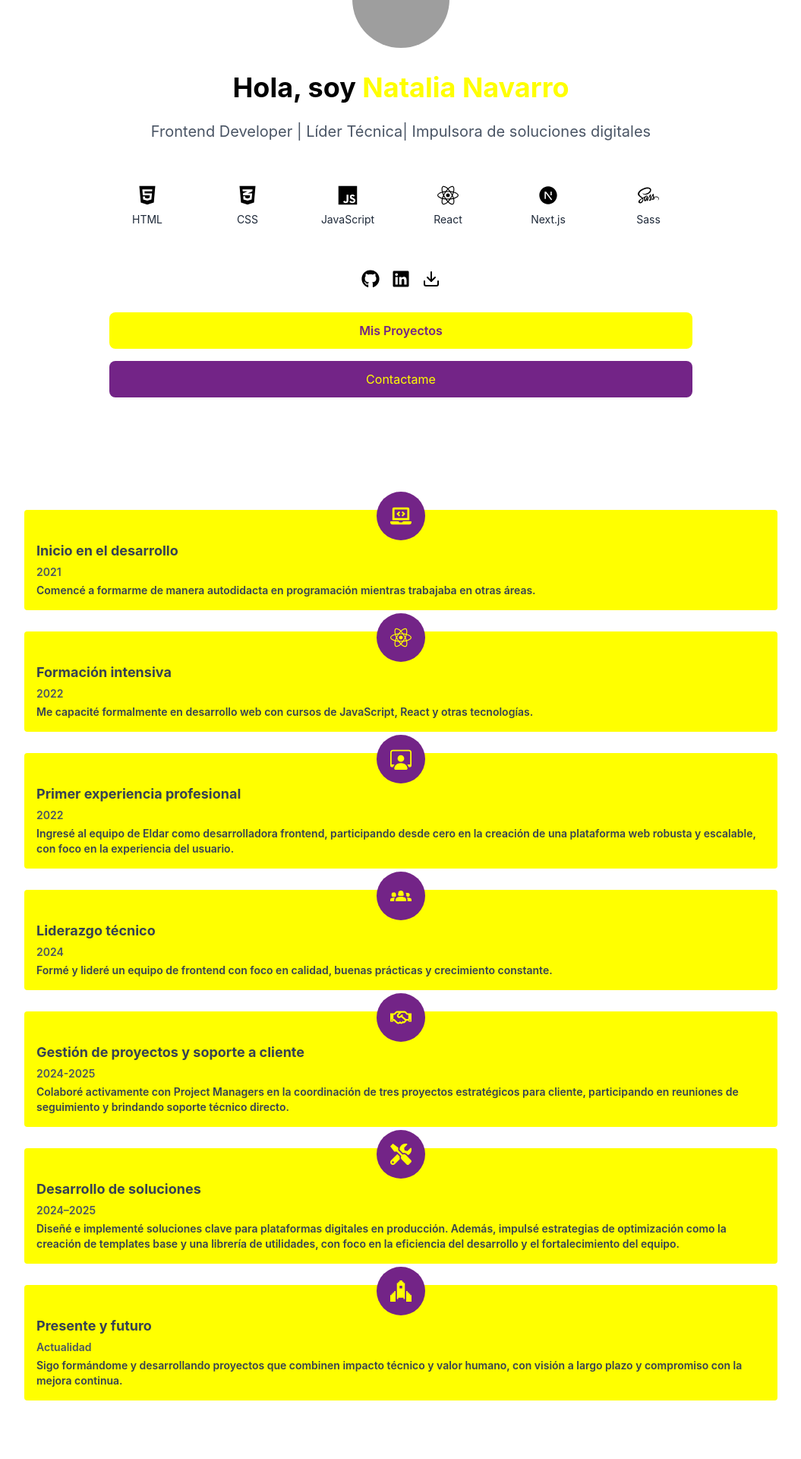
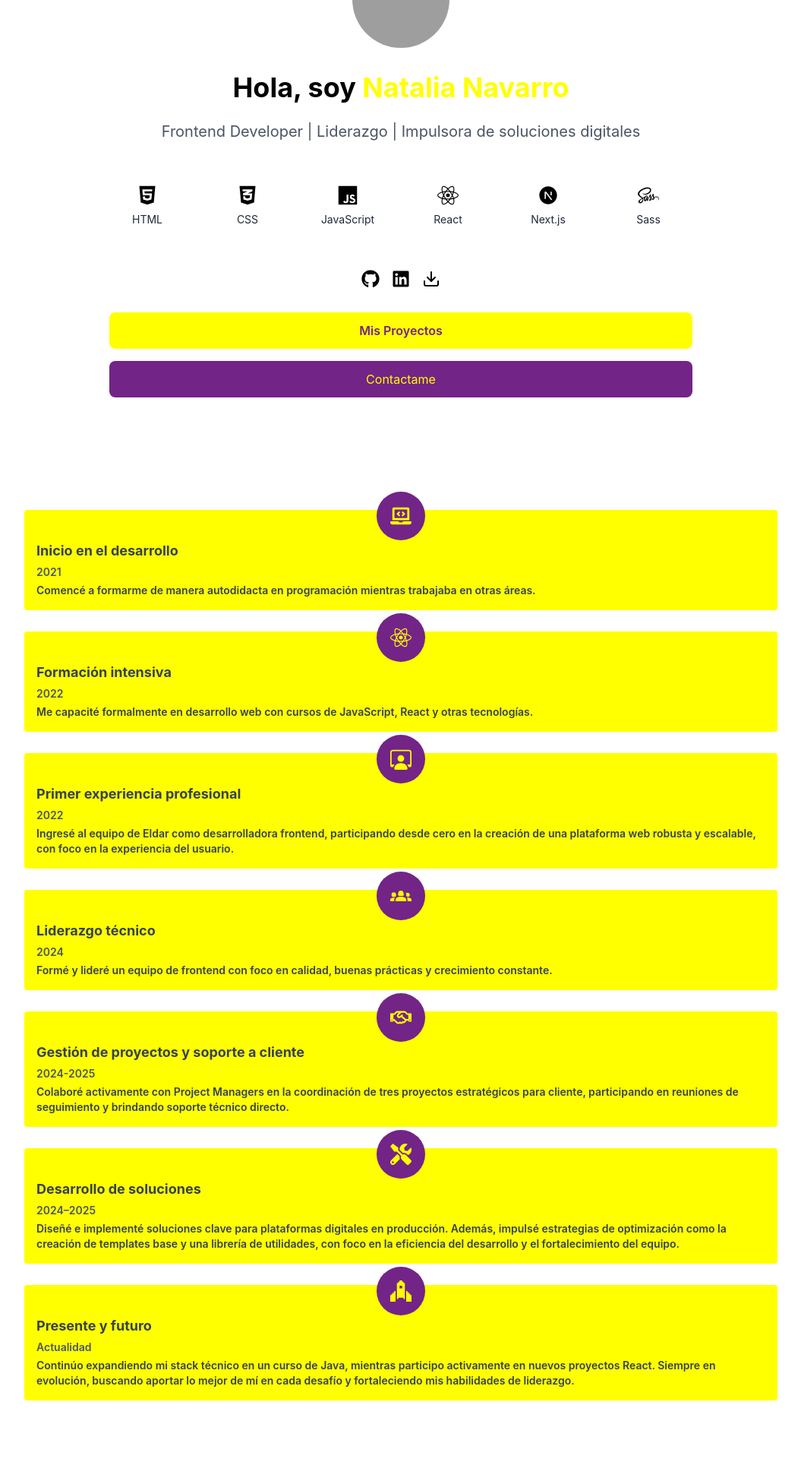
Before and after one commit to Nataliasoledadnavarro/portfolio-2025, a Next.js app: page / in a window 1280 px wide. Shown: the part 177-2097 px from the top of the page at 76% size, without its empty margins (112-1167 px from the left). Built offline with nearby package versions, Linux system fonts and the light colour scheme; grey boxes are pictures that could not be loaded.

Commit message:
fix: Actualizo textos.

```diff
--- a/src/components/sections/Hero.tsx
+++ b/src/components/sections/Hero.tsx
@@ -53,7 +53,7 @@ export default function Hero() {
             {...fadeInUp}
             transition={{ delay: 0.4 }}
           >
-            Frontend Developer | Líder Técnica| Impulsora de soluciones
+            Frontend Developer | Liderazgo | Impulsora de soluciones
             digitales
           </motion.p>
           <SkillsCarousel />
--- a/src/contents/timeline.tsx
+++ b/src/contents/timeline.tsx
@@ -58,7 +58,7 @@ export const timelineData: TimeLineItem[] = [
     icon: <FaSpaceAwesome className="h-7 w-7 text-primary" />,
     title: "Presente y futuro",
     description:
-      "Sigo formándome y desarrollando proyectos que combinen impacto técnico y valor humano, con visión a largo plazo y compromiso con la mejora continua.",
+      "Continúo expandiendo mi stack técnico en un curso de Java, mientras participo activamente en nuevos proyectos React. Siempre en evolución, buscando aportar lo mejor de mí en cada desafío y fortaleciendo mis habilidades de liderazgo.",
     year: "Actualidad",
   },
 ];
```
